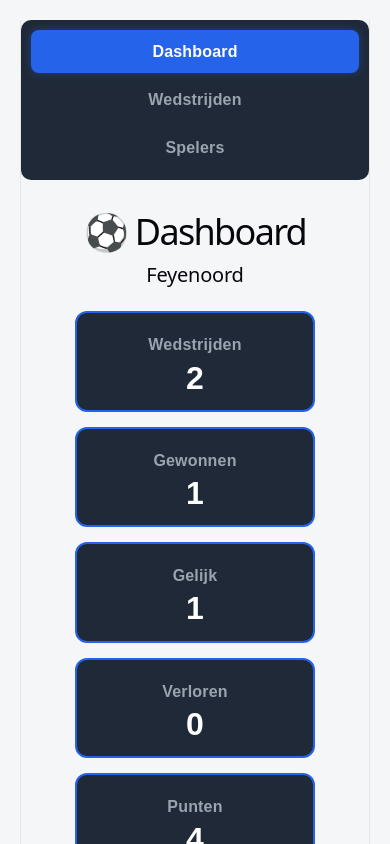
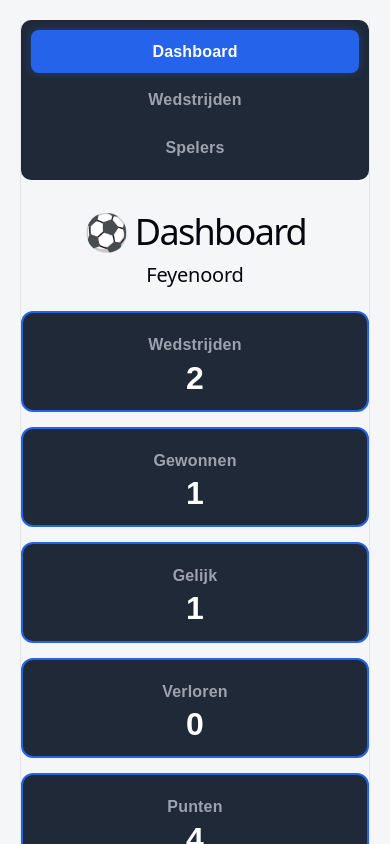
Before and after one commit to Ryan050409/simpel-design, a React (Vite) app: page / in a window 390 px wide. Shown: the top 844 px of the page. Built offline with nearby package versions, Linux system fonts and the light colour scheme.

Commit message:
Restore football tracker features and responsive UI

```diff
--- a/src/App.tsx
+++ b/src/App.tsx
@@ -1,21 +1,18 @@
-
 import { useEffect, useState } from "react";
-import {
-  BrowserRouter,
-  Routes,
-  Route,
-  NavLink
-} from "react-router-dom";
-
+import { BrowserRouter, NavLink, Route, Routes } from "react-router-dom";
 import "./App.css";
 import players from "./players.tsx";
-import PlayersPage from "./PlayersPage.tsx";
 import Dashboard from "./Dashboard.tsx";
 import MatchesPage from "./MatchesPage.tsx";
+import PlayersPage from "./PlayersPage.tsx";
+
+export type Position = "Keeper" | "Verdediger" | "Middenvelder" | "Aanvaller";
 
 export type Player = {
   name: string;
   team: string;
+  number: number;
+  position: Position;
   goals: number;
   assists: number;
   matches: number;
@@ -31,121 +28,70 @@ export type Match = {
   date: string;
 };
 
+const defaultMatches: Match[] = [
+  { id: 1, home: "Ajax", away: "PSV", homeGoals: 3, awayGoals: 1, date: "2026-09-06" },
+  { id: 2, home: "Ajax", away: "Feyenoord", homeGoals: 2, awayGoals: 2, date: "2026-09-03" },
+  { id: 3, home: "Feyenoord", away: "PSV", homeGoals: 4, awayGoals: 1, date: "2026-08-30" }
+];
+
 function App() {
-  const [team, setTeam] = useState("Feyenoord");
+  const [team, setTeam] = useState(() => localStorage.getItem("favoriteTeam") ?? "Feyenoord");
 
-  const [playerList, setPlayerList] = useState<Player[]>(
-    () => {
-      const savedPlayers =
-        localStorage.getItem("players");
+  const [playerList, setPlayerList] = useState<Player[]>(() => {
+    const saved = localStorage.getItem("players");
+    if (!saved) return players;
+    try {
+      const parsed = JSON.parse(saved) as Partial<Player>[];
+      return parsed.map((player) => ({
+        ...player,
+        number: player.number ?? 0,
+        position: player.position ?? "Middenvelder"
+      })) as Player[];
+    } catch {
+      return players;
+    }
+  });
 
-      return savedPlayers
-        ? JSON.parse(savedPlayers)
-        : players;
+  const [matches, setMatches] = useState<Match[]>(() => {
+    const saved = localStorage.getItem("matches");
+    if (!saved) return defaultMatches;
+    try {
+      return (JSON.parse(saved) as Match[]).sort(
+        (a, b) => new Date(b.date).getTime() - new Date(a.date).getTime()
+      );
+    } catch {
+      return defaultMatches;
     }
-  );
+  });
 
-  const [matches, setMatches] = useState<Match[]>(
-    () => {
-      const savedMatches =
-        localStorage.getItem("matches");
-
-      if (savedMatches) {
-        return JSON.parse(savedMatches);
-      }
-
-      return [
-        {
-          id: 1,
-          home: "Ajax",
-          away: "PSV",
-          homeGoals: 3,
-          awayGoals: 1,
-          date: "2026-09-06"
-        },
-        {
-          id: 2,
-          home: "Ajax",
-          away: "Feyenoord",
-          homeGoals: 2,
-          awayGoals: 2,
-          date: "2026-09-03"
-        },
-        {
-          id: 3,
-          home: "Feyenoord",
-          away: "PSV",
-          homeGoals: 4,
-          awayGoals: 1,
-          date: "2026-08-30"
-        }
-      ];
-    }
-  );
-
-  useEffect(() => {
-    localStorage.setItem(
-      "players",
-      JSON.stringify(playerList)
-    );
-  }, [playerList]);
-
-  useEffect(() => {
-    localStorage.setItem(
-      "matches",
-      JSON.stringify(matches)
-    );
-  }, [matches]);
+  useEffect(() => localStorage.setItem("players", JSON.stringify(playerList)), [playerList]);
+  useEffect(() => localStorage.setItem("matches", JSON.stringify(matches)), [matches]);
+  useEffect(() => localStorage.setItem("favoriteTeam", team), [team]);
 
   return (
     <BrowserRouter>
       <nav className="nav">
-        <NavLink to="/">
-          Dashboard
-        </NavLink>
-
-        <NavLink to="/wedstrijden">
-          Wedstrijden
-        </NavLink>
-
-        <NavLink to="/spelers">
-          Spelers
-        </NavLink>
+        <NavLink to="/">Dashboard</NavLink>
+        <NavLink to="/wedstrijden">Wedstrijden</NavLink>
+        <NavLink to="/spelers">Spelers</NavLink>
       </nav>
 
+      <main className="page">
         <Routes>
           <Route
             path="/"
-          element={
-            <Dashboard
-              matches={matches}
-              playerList={playerList}
-              team={team}
+            element={<Dashboard matches={matches} playerList={playerList} team={team} setTeam={setTeam} />}
           />
-          }
-        />
-
           <Route
             path="/wedstrijden"
-          element={
-            <MatchesPage
-              matches={matches}
-              setMatches={setMatches}
-              team={team}
+            element={<MatchesPage matches={matches} setMatches={setMatches} team={team} />}
           />
-          }
-        />
-
           <Route
             path="/spelers"
-          element={
-            <PlayersPage
-              playerList={playerList}
-              setPlayerList={setPlayerList}
-            />
-          }
+            element={<PlayersPage playerList={playerList} setPlayerList={setPlayerList} />}
           />
         </Routes>
+      </main>
     </BrowserRouter>
   );
 }
```
Lines whose indentation alone changed are shown as unchanged.
